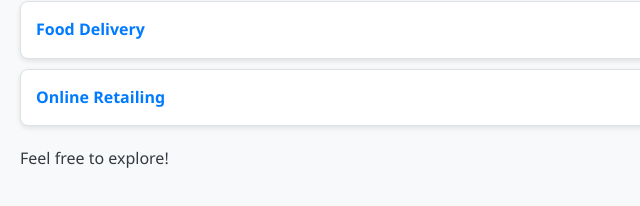
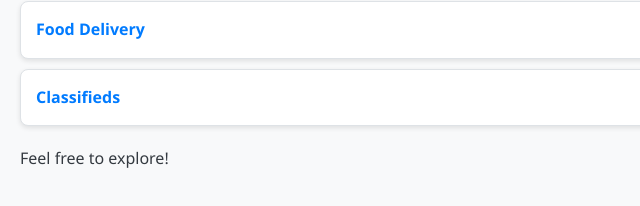
Before and after one commit to JENCYSPARK/full-stack, a plain HTML site: page index.html in a window 1280 px wide. Shown: the part 458-664 px from the top of the page, 0-640 px from the left. Drawn offline with Linux system fonts and the light colour scheme.

Commit message:
Update index.html

```diff
--- a/index.html
+++ b/index.html
@@ -87,7 +87,7 @@
         <li><a href="Ex 2/index.html">TO-DO List Application</a></li>
         <li><a href="Ex 3/index.html">Microblogging</a></li>
         <li><a href="Ex 4/index.html">Food Delivery</a></li>
-        <li><a href="ex 5/index.html">Online Retailing</a></li>
+        <li><a href="Ex 5/index.html">Classifieds</a></li>
     </ul>
     </ul>
     <p>Feel free to explore!</p>
```
